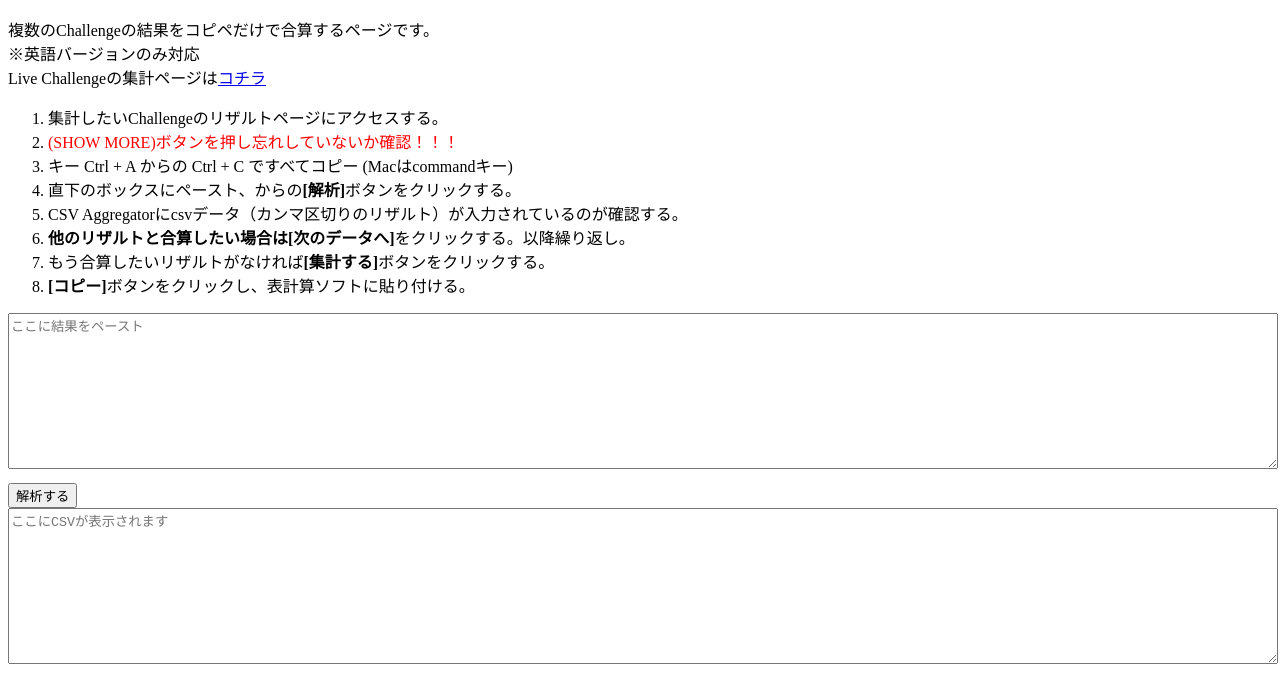
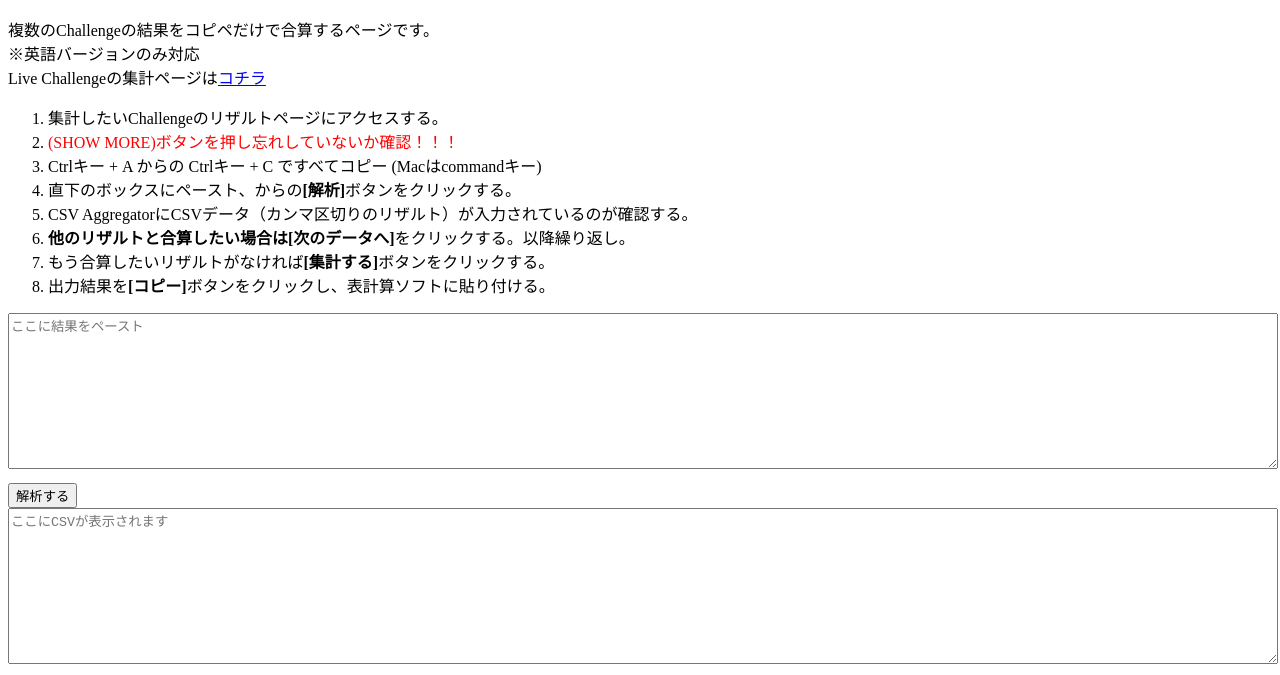
Before and after one commit to midoika/GeoGuessr_challenge, a plain HTML site: page index.html in a window 1280 px wide. Shown: the part 110-785 px from the top of the page. Drawn offline with Linux system fonts and the light colour scheme.

Commit message:
Update index.html

```diff
--- a/index.html
+++ b/index.html
@@ -23,12 +23,12 @@
     <ol>
         <li>集計したいChallengeのリザルトページにアクセスする。</li>
         <li><font color="red">(SHOW MORE)ボタンを押し忘れしていないか確認！！！</font></li>
-        <li>キー Ctrl + A からの Ctrl + C ですべてコピー (Macはcommandキー)</li>
+        <li>Ctrlキー + A からの Ctrlキー + C ですべてコピー (Macはcommandキー)</li>
         <li>直下のボックスにペースト、からの<b>[解析]</b>ボタンをクリックする。</li>
-        <li>CSV Aggregatorにcsvデータ（カンマ区切りのリザルト）が入力されているのが確認する。</li>
+        <li>CSV AggregatorにCSVデータ（カンマ区切りのリザルト）が入力されているのが確認する。</li>
         <li><b>他のリザルトと合算したい場合は[次のデータへ]</b>をクリックする。以降繰り返し。</li>
         <li>もう合算したいリザルトがなければ<b>[集計する]</b>ボタンをクリックする。</li>
-        <li><b>[コピー]</b>ボタンをクリックし、表計算ソフトに貼り付ける。</li>
+        <li>出力結果を<b>[コピー]</b>ボタンをクリックし、表計算ソフトに貼り付ける。</li>
     </ol>
     <textarea id="inputText" placeholder="ここに結果をペースト"></textarea>
     <br>
```
